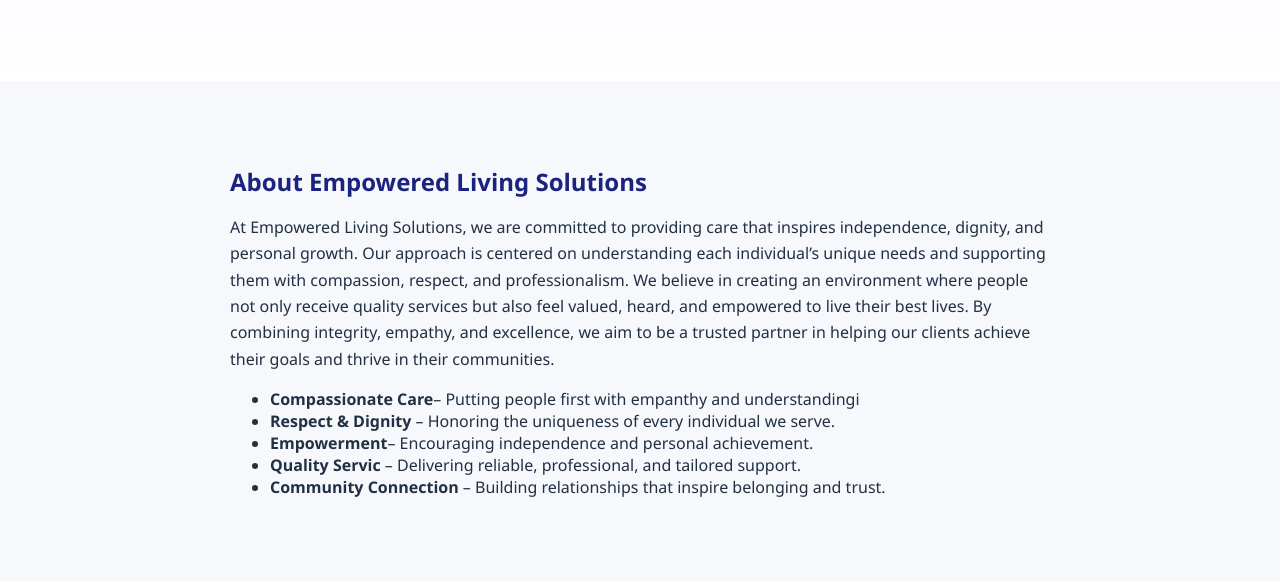
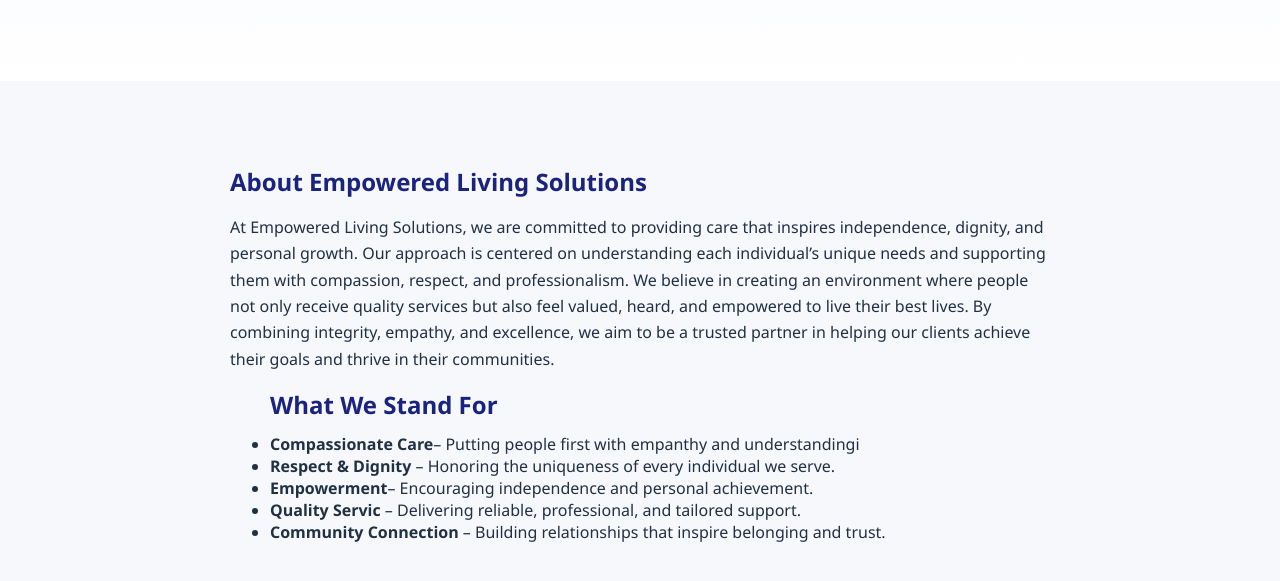
Before and after one commit to ddusabimana/els, a plain HTML site: page index.html in a window 1280 px wide. Shown: the part 479-1060 px from the top of the page. Drawn offline with Linux system fonts and the light colour scheme.

Commit message:
updated the about page

```diff
--- a/index.html
+++ b/index.html
@@ -57,6 +57,7 @@
         <p>At Empowered Living Solutions, we are committed to providing care that inspires independence, dignity, and personal growth.
           Our approach is centered on understanding each individual’s unique needs and supporting them with compassion, respect, and professionalism. We believe in creating an environment where people not only receive quality services but also feel valued, heard, and empowered to live their best lives. By combining integrity, empathy, and excellence, we aim to be a trusted partner in helping our clients achieve their goals and thrive in their communities.</p>
         <ul class="checklist">
+          <h1>What We Stand For</h1>
           <li><strong>Compassionate Care</strong>– Putting people first with empanthy and understandingi</li>
           <li><strong>Respect & Dignity</strong> – Honoring the uniqueness of every individual we serve.</li>
           <li><strong>Empowerment</strong>– Encouraging independence and personal achievement.</li>
```
